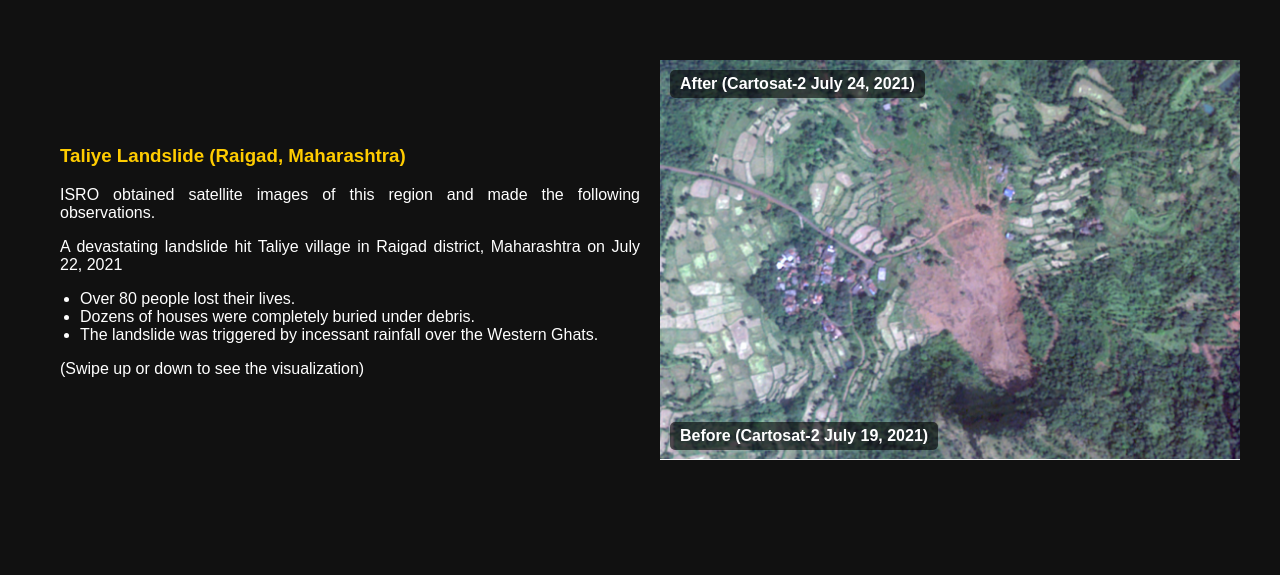
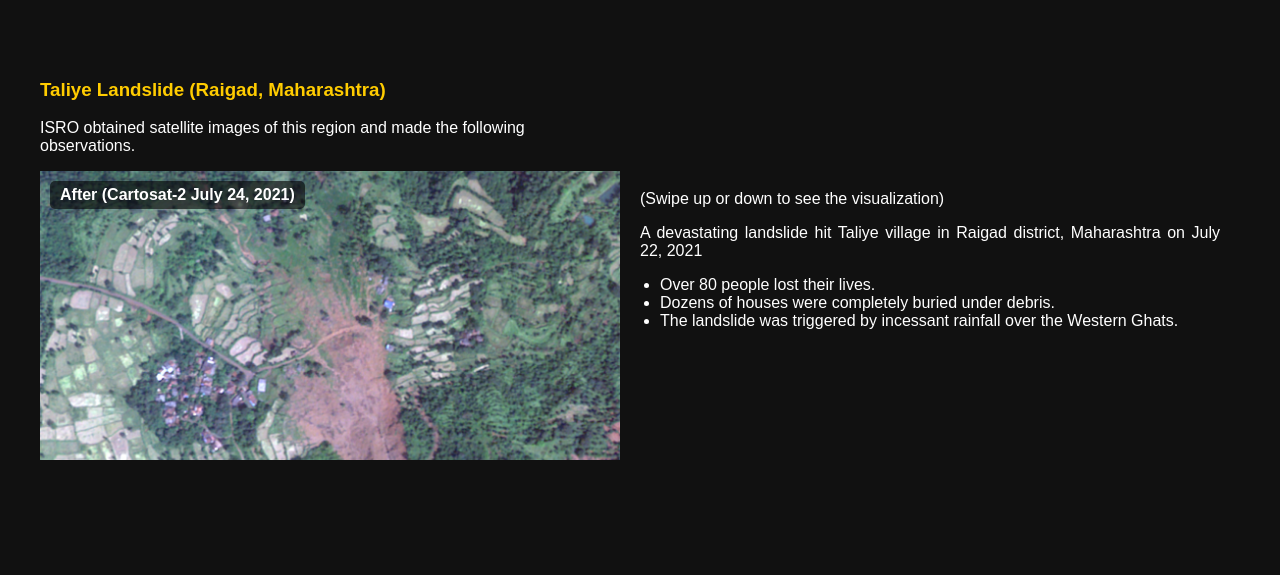
Before and after one commit to spradar999/Taliye, a plain HTML site: page index.html in a window 1280 px wide. Shown: the part 140-715 px from the top of the page. Drawn offline with Linux system fonts and the light colour scheme.

Commit message:
Update index.html

```diff
--- a/index.html
+++ b/index.html
@@ -116,26 +116,26 @@
 </head>
 <body>
     <div class="wrapper">
+        <div class="container">
+		 <h3 class="title">Taliye Landslide (Raigad, Maharashtra)</h3>
+            <p>ISRO obtained satellite images of this region and made the following observations.</p>
+            <div class="image-container">
+                <img src="taliye_post.jpg" alt="Before Landslide" class="image1">
+                <img src="taliye_pre.jpg" alt="After Landslide" class="image2">
+                <div class="slider-bar"></div>
+                <div class="label before">After (Cartosat-2 July 24, 2021)</div>
+                <div class="label after">Before (Cartosat2 July 19, 2021)</div>
+            </div>
+        </div>
+
         <div class="text-content">
-            <h3>Taliye Landslide (Raigad, Maharashtra)</h3>
-            <p>ISRO obtained satellite images of this region and made the following observations.</p>
+             <p>(Swipe up or down to see the visualization)</p>
             <p>A devastating landslide hit Taliye village in Raigad district, Maharashtra on July 22, 2021</p>
             <ul>
                 <li>Over 80 people lost their lives.</li>
                 <li>Dozens of houses were completely buried under debris.</li>
                 <li>The landslide was triggered by incessant rainfall over the Western Ghats.</li>
             </ul>
-            <p>(Swipe up or down to see the visualization)</p>
-        </div>
-
-        <div class="container">
-            <div class="image-container">
-                <img src="taliye_post.jpg" alt="Before Landslide" class="image1">
-                <img src="taliye_pre.jpg" alt="After Landslide" class="image2">
-                <div class="slider-bar"></div>
-                <div class="label before">After (Cartosat-2 July 24, 2021)</div>
-                <div class="label after">Before (Cartosat-2 July 19, 2021)</div>
-            </div>
         </div>
     </div>
 
```
